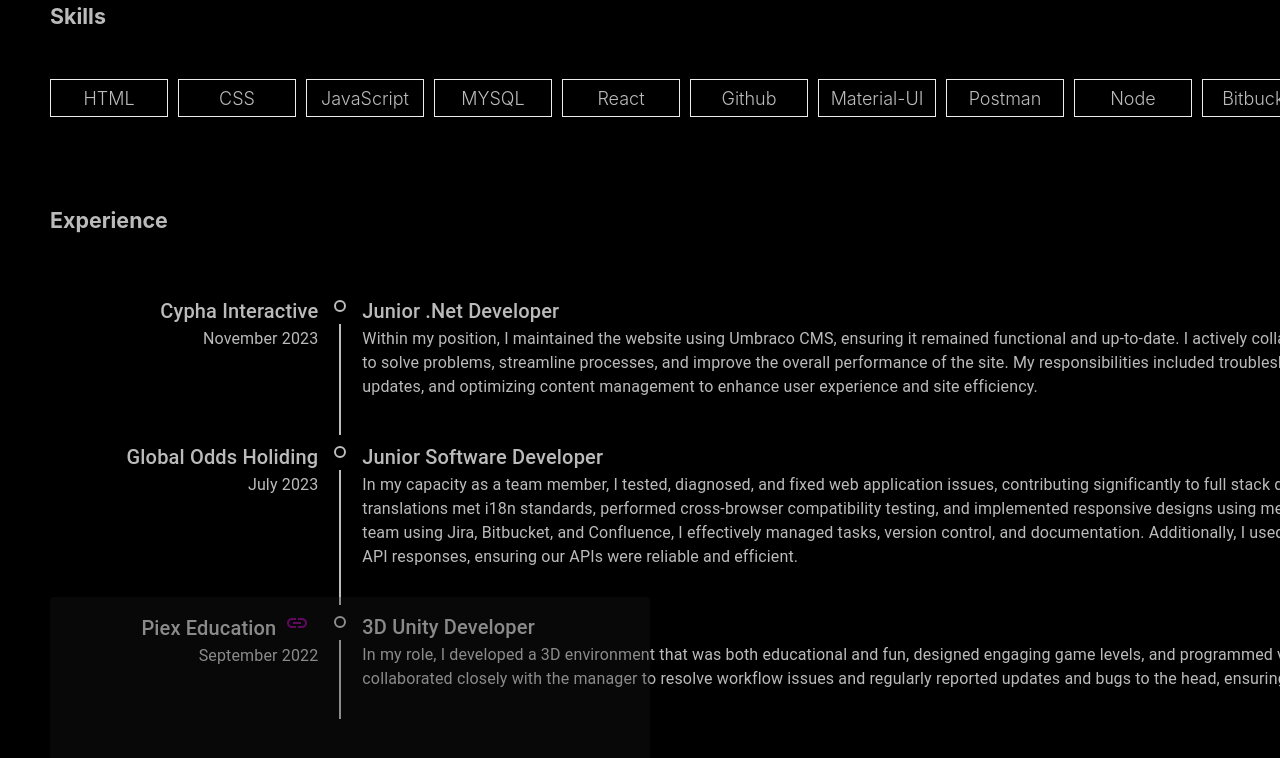
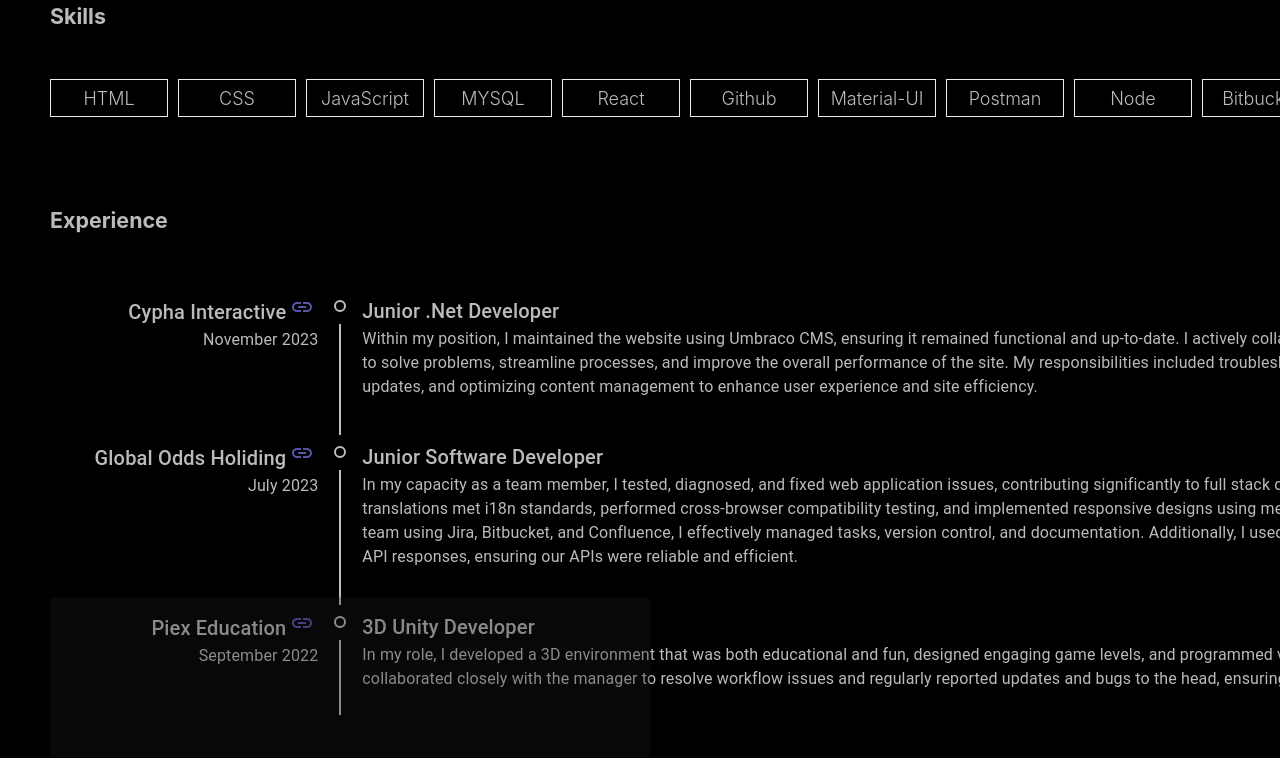
Before and after one commit to PritamMaharjan86/portfolio-react, a React (Create React App) app: page / in a window 1280 px wide. Shown: the part 1103-1861 px from the top of the page. Built offline with nearby package versions, Linux system fonts and the light colour scheme.

Commit message:
update on experienve section

```diff
--- a/src/App.css
+++ b/src/App.css
@@ -84,4 +84,5 @@
   gap: 10px;
   padding-bottom: 40px;
   color: var(--text);
+
 }
--- a/src/App.js
+++ b/src/App.js
@@ -168,7 +168,7 @@
                 marginBottom='40px'
               >
                 <Typography variant='h6' component="span" style={{ color: 'var(--text)' }}>Cypha Interactive
-                </Typography>
+                </Typography><Link href="https://www.cyphainteractive.com.au/" target="_blank" style={{padding: '2px', color: '#5754a8', margin: '2px', alignItems: 'center'}}>< LinkIcon/></Link>
                 <Typography style={{ marginBottom: '30px', color: 'var(--text)'  }}> November 2023</Typography>
               </TimelineOppositeContent>
               <TimelineSeparator>
@@ -190,7 +190,7 @@
                 marginBottom='40px'
               >
                 <Typography variant='h6' component="span" style={{ color: 'var(--text)' }}>Global Odds Holiding
-                </Typography>
+                </Typography><Link href="https://globalodds.com/#!/" target="_blank" style={{padding: '2px', color: '#5754a8', margin: '2px', alignItems: 'center'}}>< LinkIcon/></Link>
                 <Typography style={{ marginBottom: '30px', color: 'var(--text)' }}> July 2023</Typography>
               </TimelineOppositeContent>
 
@@ -211,8 +211,8 @@
                 variant='h6'
                 marginBottom='40px'
               > <Typography variant='h6' component="span" style={{ color: 'var(--text)' }}>Piex Education
-                </Typography><Link href="https://www.piexeducation.com/" target="_blank" style={{padding:'4px', color:'purple', margin:'5px', height:'100px'}}>< LinkIcon/></Link>
-                <Typography style={{ marginBottom: '5px', color: 'var(--text)' }}> September 2022</Typography>
+                </Typography><Link href="https://www.piexeducation.com/" target="_blank" style={{padding: '2px', color: '#5754a8', margin: '2px', alignItems: 'center'}}>< LinkIcon/></Link>
+                <Typography style={{ marginBottom: '1px', color: 'var(--text)' }}> September 2022</Typography>
               </TimelineOppositeContent>
               <TimelineSeparator>
                 <TimelineDot variant="outlined" />
```
